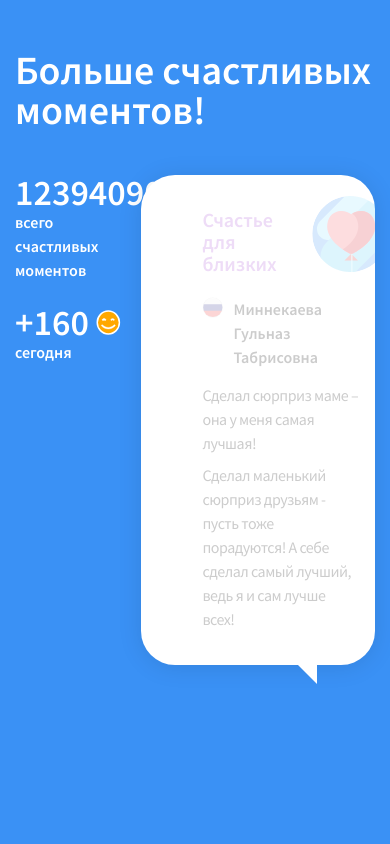
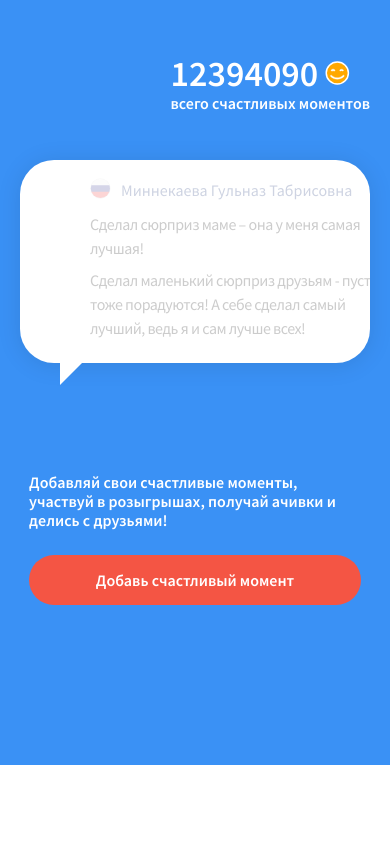
Before and after one commit to adievrinat/siberian-test, a website built with webpack: page src/index.html in a window 390 px wide. Shown: the top 844 px of the page. Built offline with nearby package versions, Linux system fonts and the light colour scheme; files whose address does not match are found by name; a web font is replaced by a local one.

Commit message:
Адаптив для мобилы

```diff
--- a/src/blocks/info/info.scss
+++ b/src/blocks/info/info.scss
@@ -16,6 +16,10 @@
 
     @media (max-width: 991px) {
       max-width: 720px;
+    }
+
+    @media (max-width: 575px) {
+      padding: 0 20px;
     }
   }
 
@@ -44,10 +48,19 @@
       margin: 0 0 30px;
       padding: 0 7px;
     }
+
+    @media (max-width: 575px) {
+      z-index: 2;
+      margin: 0;
+    }
   }
 
   &__content-container {
     display: flex;
+
+    @media (max-width: 767px) {
+      display: block;
+    }
   }
 
   &__title {
@@ -62,6 +75,10 @@
     @media (max-width: 991px) {
       font-size: 2.5rem;
     }
+
+    @media (max-width: 767px) {
+      display: none;
+    }
   }
 
   &__numbers {
@@ -69,6 +86,16 @@
     width: auto;
     max-width: 35%;
     padding: 0 40px 0 0;
+
+    @media (max-width: 767px) {
+      display: flex;
+      align-items: center;
+      justify-content: space-between;
+      flex: 0 0 auto;
+      max-width: 100%;
+      margin: 0 0 40px;
+      padding: 0;
+    }
   }
 
   &__messages {
@@ -80,6 +107,17 @@
 
   &__number {
     margin: 0 0 23px;
+
+    @media (max-width: 767px) {
+      &:not(:first-of-type) {
+        display: none;
+      }
+
+      &:first-of-type {
+        order: 1;
+        margin: 0;
+      }
+    }
 
     &:last-of-type {
       margin: 0 0 48px;
@@ -118,6 +156,11 @@
       width: 130px;
       height: 70px;
     }
+
+    @media (max-width: 767px) {
+      order: 0;
+      margin: 0 20px 0 0;
+    }
   }
 
   .messages-slider {
@@ -137,6 +180,12 @@
       border-left: 24px solid transparent;
       top: 99%;
       right: 58px;
+
+      @media (max-width: 575px) {
+        right: auto;
+        left: 40px;
+        transform: scaleX(-1);
+      }
     }
 
     &__container {
@@ -150,18 +199,31 @@
       transform: translateX(20%);
       transition: transform 0.6s cubic-bezier(.34, .47, .29, 1), opacity 0.8s cubic-bezier(.34, .47, .29, 1);
       padding: 21px 20px 34px 28px;
+
+      @media (max-width: 575px) {
+        padding: 18px 20px 23px;
+      }
     }
 
     &__title-container {
       position: relative;
       margin: 0 0 14px;
       padding: 13px 80px 0 0;
+
+      @media (max-width: 575px) {
+        padding: 0;
+        margin: 0 0 10px;
+      }
     }
 
     &__title {
       @include text-style(1.25rem, 600, 22px, normal, $purple, false);
 
       margin: 0 0 22px;
+
+      @media (max-width: 575px) {
+        display: none;
+      }
     }
 
     &__user {
@@ -177,18 +239,31 @@
 
     &__user-name {
       @include text-style(1rem, 600, 24px, normal, false, false);
+
+      @media (max-width: 575px) {
+        color: #0B276F;
+        font-weight: normal;
+      }
     }
 
     &__icon {
       position: absolute;
       top: 0;
       right: 0;
+
+      @media (max-width: 575px) {
+        display: none;
+      }
     }
 
     &__text-container {
       @include text-style(1rem, normal, 24px, normal, false, -0.5px);
 
       padding: 0 30px 0 0;
+
+      @media (max-width: 575px) {
+        padding: 0;
+      }
     }
 
     &__text {
@@ -213,6 +288,18 @@
       padding: 160px 7px;
     }
 
+    @media (max-width: 575px) {
+      z-index: 1;
+      flex: 0 0 80%;
+      max-width: 80%;
+      padding: 110px 7px;
+    }
+
+    @media (max-width: 400px) {
+      flex: 0 0 95%;
+      max-width: 95%;
+    }
+
     &::before, &::after {
       @include pseudo();
     }
@@ -228,6 +315,14 @@
       @media (max-width: 991px) {
         height: 150px;
       }
+
+      @media (max-width: 575px) {
+        background: transparent url("./public/images/png/info-icons-mobile-1.png") no-repeat right center;
+        background-size: contain;
+        top: -22px;
+        height: 130px;
+        z-index: 1;
+      }
     }
 
     &::after {
@@ -241,11 +336,27 @@
       @media (max-width: 991px) {
         height: 150px;
       }
+
+      @media (max-width: 575px) {
+        background: transparent url("./public/images/png/info-icons-mobile-2.png") no-repeat center center;
+        background-size: contain;
+        height: 130px;
+        z-index: 1;
+      }
     }
   }
 
   &__adding-container {
     padding: 0 0 0 15px;
+
+    @media (max-width: 991px) {
+      padding: 0;
+    }
+
+    @media (max-width: 575px) {
+      position: relative;
+      z-index: 2;
+    }
   }
 
   &__adding-text {
```
Also changed, not shown: public/images/png/info-icons-mobile-1.png (added), public/images/png/info-icons-mobile-2.png (added).
